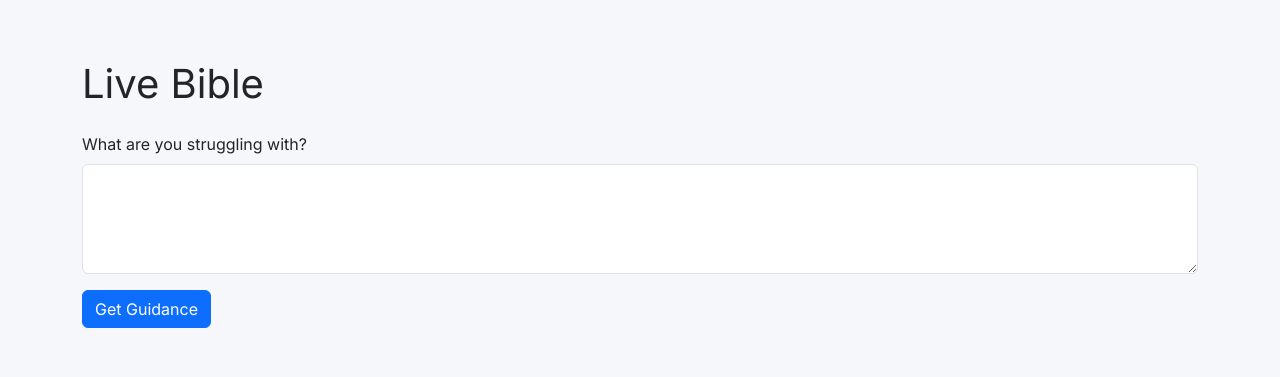
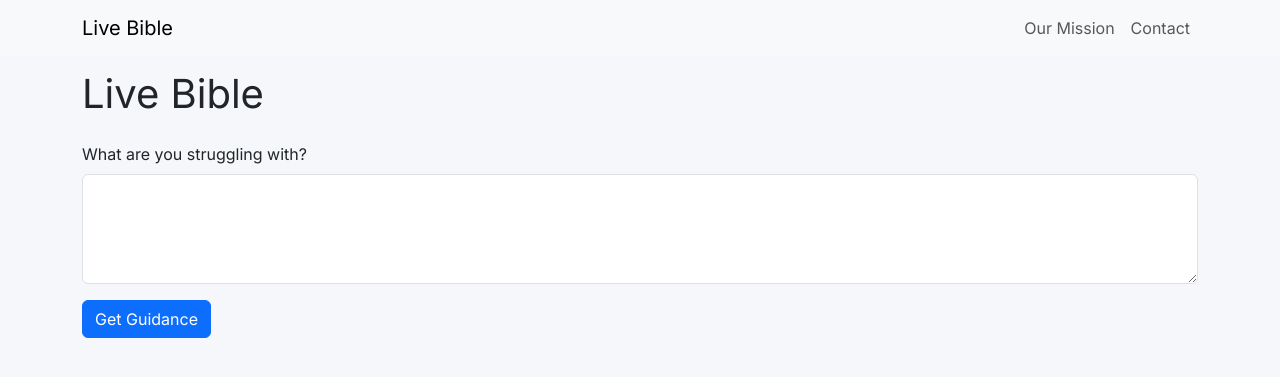
Before and after one commit to WarnerU22/LiveBible, a Flask app: page / in a window 1280 px wide. Shown: the top 377 px of the page. Run offline with Flask 3, Linux system fonts and the light colour scheme.

Commit message:
Add contact and mission pages

```diff
--- a/main.py
+++ b/main.py
@@ -33,5 +33,15 @@ def home():
 
     return render_template("index.html", response=response_text)
 
+
+@app.route("/contact")
+def contact():
+    return render_template("contact.html")
+
+
+@app.route("/mission")
+def mission():
+    return render_template("mission.html")
+
 if __name__ == "__main__":
     app.run(debug=True)
--- /dev/null
+++ b/templates/base.html
@@ -0,0 +1,50 @@
+<!DOCTYPE html>
+<html>
+<head>
+    <title>Live Bible</title>
+    <meta charset="UTF-8">
+    <meta name="viewport" content="width=device-width, initial-scale=1">
+    <link href="https://cdn.jsdelivr.net/npm/bootstrap@5.3.0/dist/css/bootstrap.min.css" rel="stylesheet">
+    <link rel="preconnect" href="https://fonts.googleapis.com">
+    <link rel="preconnect" href="https://fonts.gstatic.com" crossorigin>
+    <link href="https://fonts.googleapis.com/css2?family=Inter:wght@400;600&display=swap" rel="stylesheet">
+    <style>
+        body {
+            font-family: 'Inter', sans-serif;
+            padding-top: 70px;
+            background-color: #f5f7fa;
+        }
+        .response-box {
+            margin-top: 1.5rem;
+            padding: 1.25rem;
+            background-color: #fff;
+            border-left: 5px solid #0d6efd;
+            white-space: pre-wrap;
+        }
+    </style>
+</head>
+<body>
+<nav class="navbar navbar-expand-lg navbar-light bg-light fixed-top">
+  <div class="container">
+    <a class="navbar-brand" href="/">Live Bible</a>
+    <button class="navbar-toggler" type="button" data-bs-toggle="collapse" data-bs-target="#navbarNav" aria-controls="navbarNav" aria-expanded="false" aria-label="Toggle navigation">
+      <span class="navbar-toggler-icon"></span>
+    </button>
+    <div class="collapse navbar-collapse" id="navbarNav">
+      <ul class="navbar-nav ms-auto">
+        <li class="nav-item">
+          <a class="nav-link" href="/mission">Our Mission</a>
+        </li>
+        <li class="nav-item">
+          <a class="nav-link" href="/contact">Contact</a>
+        </li>
+      </ul>
+    </div>
+  </div>
+</nav>
+<div class="container">
+    {% block content %}{% endblock %}
+</div>
+<script src="https://cdn.jsdelivr.net/npm/bootstrap@5.3.0/dist/js/bootstrap.bundle.min.js"></script>
+</body>
+</html>
--- a/templates/index.html
+++ b/templates/index.html
@@ -1,30 +1,5 @@
-<!DOCTYPE html>
-<html>
-<head>
-    <title>Live Bible</title>
-    <meta charset="UTF-8">
-    <link href="https://cdn.jsdelivr.net/npm/bootstrap@5.3.0/dist/css/bootstrap.min.css" rel="stylesheet">
-    <link rel="preconnect" href="https://fonts.googleapis.com">
-    <link rel="preconnect" href="https://fonts.gstatic.com" crossorigin>
-    <link href="https://fonts.googleapis.com/css2?family=Inter:wght@400;600&display=swap" rel="stylesheet">
-    <style>
-        body {
-            font-family: 'Inter', sans-serif;
-            padding-top: 60px;
-            background-color: #f5f7fa;
-        }
-
-        .response-box {
-            margin-top: 1.5rem;
-            padding: 1.25rem;
-            background-color: #fff;
-            border-left: 5px solid #0d6efd;
-            white-space: pre-wrap;
-        }
-    </style>
-</head>
-<body>
-    <div class="container">
+{% extends "base.html" %}
+{% block content %}
 <h1 class="mb-4">Live Bible</h1>
 <form method="post">
     <div class="mb-3">
@@ -33,12 +8,9 @@
     </div>
     <button type="submit" class="btn btn-primary">Get Guidance</button>
 </form>
-
 {% if response %}
     <div class="response-box mt-4">
         {{ response }}
     </div>
 {% endif %}
-    </div>
-</body>
-</html>
+{% endblock %}
--- /dev/null
+++ b/templates/mission.html
@@ -0,0 +1,6 @@
+{% extends "base.html" %}
+{% block content %}
+<h1 class="mb-4">Our Mission</h1>
+<p class="lead">We believe the Bible offers hope and comfort for anyone facing life's challenges.</p>
+<p>By combining timeless scripture with the speed of AI, we aim to provide encouragement and guidance as quickly as possible to those in need.</p>
+{% endblock %}
```
Also changed, not shown: templates/contact.html (added, +9 -0 lines). Lines whose indentation alone changed are shown as unchanged.
